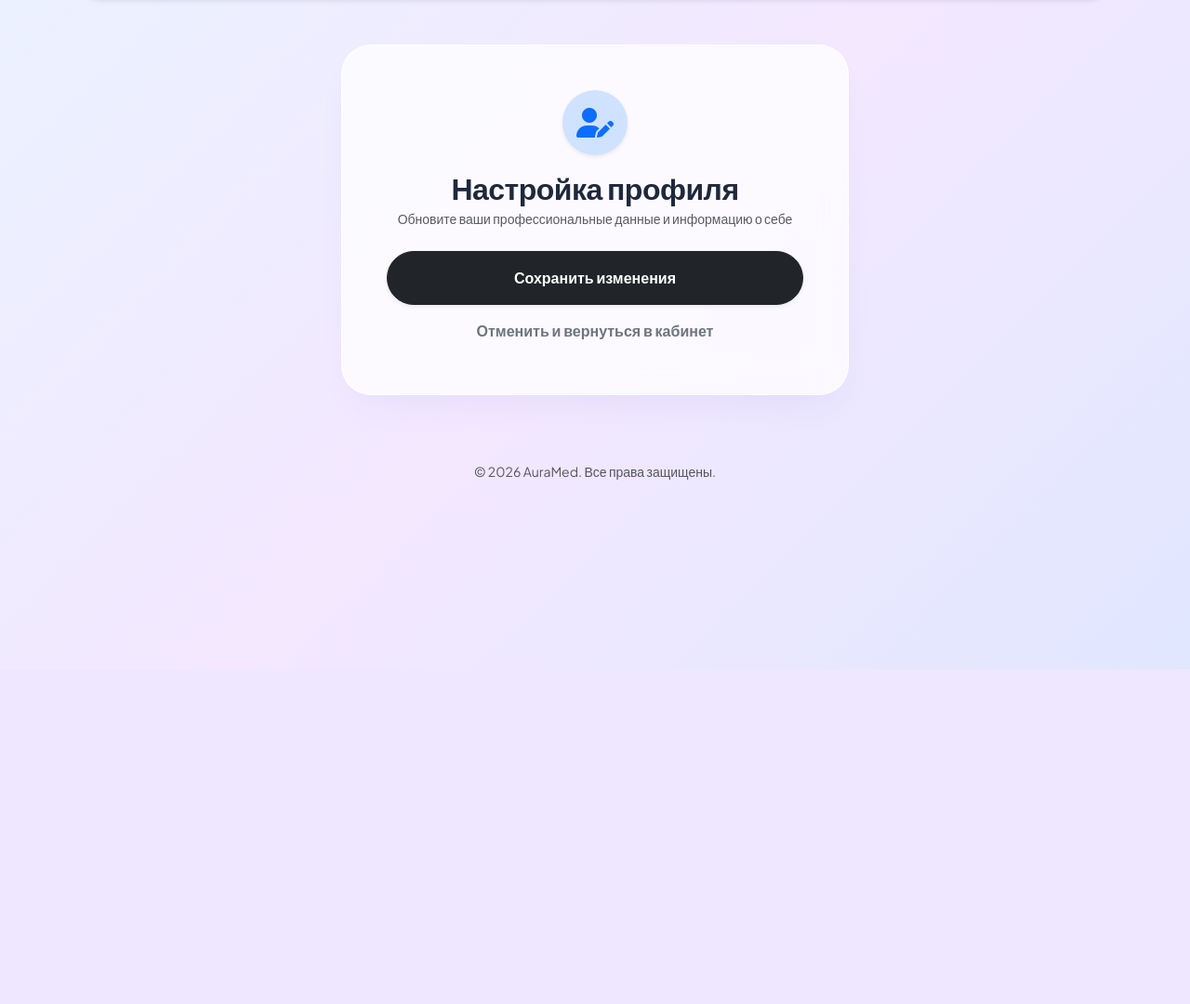
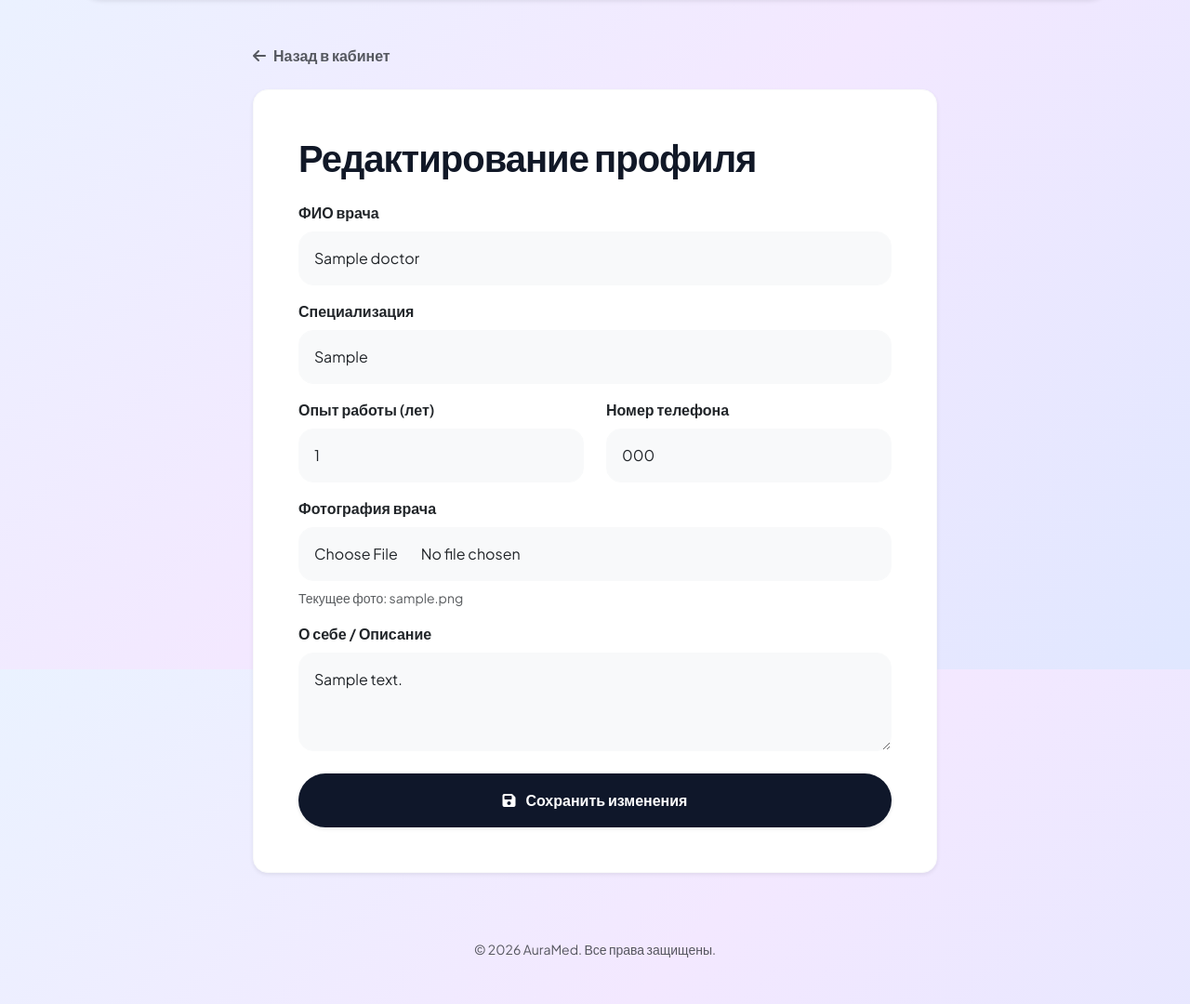
Before and after one commit to galymzankyzyi-del/auramed, a Django app: page /doctors/profile/edit/ in a window 1280 px wide. Shown: the part 80-1160 px from the top of the page at 93% size. Before the commit the page ends 800 px from the top, so only its background shows below. Run offline with Django 5.2, Linux system fonts and the light colour scheme; a user stored in the database is signed in; tables that the repository leaves empty hold one stand-in row (values such as "Sample post").

Commit message:
Обновление проекта и формы редактирования

```diff
--- a/doctors/templates/doctors/edit_profile.html
+++ b/doctors/templates/doctors/edit_profile.html
@@ -4,44 +4,62 @@
 
 {% block content %}
 <div class="row justify-content-center">
-    <div class="col-md-8 col-lg-6">
-        <div class="bento-card p-4 p-md-5">
+    <div class="col-lg-8">
 
-            <!-- Заголовок -->
-            <div class="text-center mb-4">
-                <div class="rounded-circle bg-primary-subtle text-primary d-inline-flex align-items-center justify-content-center mb-3 shadow-sm" style="width: 70px; height: 70px; background: rgba(79, 70, 229, 0.1);">
-                    <i class="fas fa-user-edit fs-2 text-primary"></i>
-                </div>
-                <h2 class="fw-bold m-0" style="letter-spacing: -0.5px;">Настройка профиля</h2>
-                <p class="text-muted small mt-1">Обновите ваши профессиональные данные и информацию о себе</p>
-            </div>
+        <!-- Ссылка назад -->
+        <div class="mb-4">
+            <a href="{% url 'doctor_dashboard' doctor.id %}" class="text-decoration-none text-muted fw-semibold d-inline-flex align-items-center gap-2">
+                <i class="fas fa-arrow-left"></i> Назад в кабинет
+            </a>
+        </div>
 
-            <!-- Форма редактирования -->
+        <div class="bento-card p-4 p-md-5 bg-white rounded-4 shadow-sm border border-light">
+            <h1 class="fw-bold mb-4" style="letter-spacing: -1px; color: #111827;">Редактирование профиля</h1>
+
+            <!-- ВАЖНО: enctype="multipart/form-data" необходим для загрузки файлов/фото -->
             <form method="POST" enctype="multipart/form-data">
                 {% csrf_token %}
 
-                {% if form.non_field_errors %}
-                    <div class="alert alert-danger rounded-4 py-2 small mb-3">
-                        {{ form.non_field_errors }}
-                    </div>
-                {% endif %}
-
-                <!-- Рендерим поля формы через Bootstrap стили -->
                 <div class="mb-3">
-                    {{ form.as_p }}
+                    <label for="name" class="form-label fw-semibold text-dark">ФИО врача</label>
+                    <input type="text" class="form-control rounded-4 py-3 px-3 border-light bg-light" id="name" name="name" value="{{ doctor.name }}" required>
                 </div>
 
-                <div class="d-grid gap-2 mt-4">
-                    <button type="submit" class="btn btn-dark rounded-pill py-3 fw-semibold shadow-sm">
-                        Сохранить изменения
-                    </button>
-                    <a href="{% url 'doctor_dashboard' doctor.id %}" class="btn btn-outline-secondary rounded-pill py-2 fw-semibold border-0">
-                        Отменить и вернуться в кабинет
-                    </a>
+                <div class="mb-3">
+                    <label for="specialization" class="form-label fw-semibold text-dark">Специализация</label>
+                    <input type="text" class="form-control rounded-4 py-3 px-3 border-light bg-light" id="specialization" name="specialization" value="{{ doctor.specialization }}" required>
                 </div>
+
+                <div class="row">
+                    <div class="col-md-6 mb-3">
+                        <label for="experience" class="form-label fw-semibold text-dark">Опыт работы (лет)</label>
+                        <input type="number" class="form-control rounded-4 py-3 px-3 border-light bg-light" id="experience" name="experience" value="{{ doctor.experience }}">
+                    </div>
+                    <div class="col-md-6 mb-3">
+                        <label for="phone" class="form-label fw-semibold text-dark">Номер телефона</label>
+                        <input type="text" class="form-control rounded-4 py-3 px-3 border-light bg-light" id="phone" name="phone" value="{{ doctor.phone }}">
+                    </div>
+                </div>
+
+                <div class="mb-3">
+                    <label for="image" class="form-label fw-semibold text-dark">Фотография врача</label>
+                    <input type="file" class="form-control rounded-4 py-3 px-3 border-light bg-light" id="image" name="image">
+                    {% if doctor.image %}
+                        <div class="form-text mt-2">Текущее фото: {{ doctor.image.name }}</div>
+                    {% endif %}
+                </div>
+
+                <div class="mb-4">
+                    <label for="description" class="form-label fw-semibold text-dark">О себе / Описание</label>
+                    <textarea class="form-control rounded-4 py-3 px-3 border-light bg-light" id="description" name="description" rows="3">{{ doctor.description }}</textarea>
+                </div>
+
+                <button type="submit" class="btn w-100 py-3 fw-bold text-white rounded-pill shadow-sm" style="background-color: #0f172a; transition: all 0.2s;">
+                    <i class="fas fa-save me-2"></i> Сохранить изменения
+                </button>
             </form>
+        </div>
 
-        </div>
     </div>
 </div>
 {% endblock %}
--- a/doctors/views.py
+++ b/doctors/views.py
@@ -25,22 +25,26 @@ def doctor_detail(request, doctor_id):
 
 
 # 3. Редактирование профиля врача
+# 3. Редактирование профиля врача
 @user_passes_test(is_admin_or_doctor)
 def edit_profile(request):
-    # Получаем профиль текущего авторизованного врача
     doctor = get_object_or_404(Doctor, user=request.user)
 
     if request.method == 'POST':
-        doctor.name = request.POST.get('name')
-        doctor.specialization = request.POST.get('specialization')
-        doctor.experience = request.POST.get('experience')
-        doctor.phone = request.POST.get('phone')
+        doctor.name = request.POST.get('name', doctor.name)
+        doctor.specialization = request.POST.get('specialization', doctor.specialization)
+        doctor.experience = request.POST.get('experience', doctor.experience)
+        doctor.phone = request.POST.get('phone', doctor.phone)
+        doctor.description = request.POST.get('description', doctor.description)
+
+        # Обработка загрузки фотографии
+        if 'image' in request.FILES:
+            doctor.image = request.FILES['image']
+
         doctor.save()
         return redirect('doctor_dashboard', doctor_id=doctor.id)
 
-    # ИЗМЕНЕНИЕ СДЕСЬ: указываем правильное имя созданного вами файла edit_profile.html
     return render(request, 'doctors/edit_profile.html', {'doctor': doctor})
-
 
 # 4. Онлайн-запись на приём
 # 4. Онлайн-запись на приём
```
